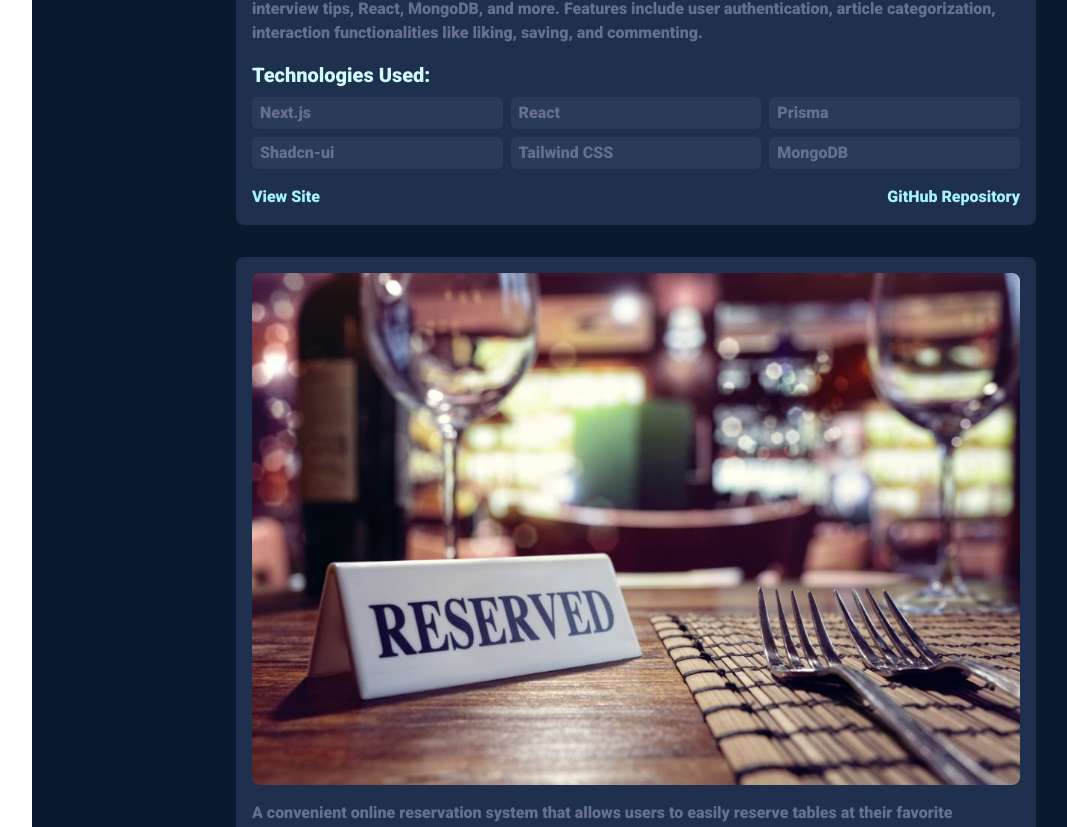
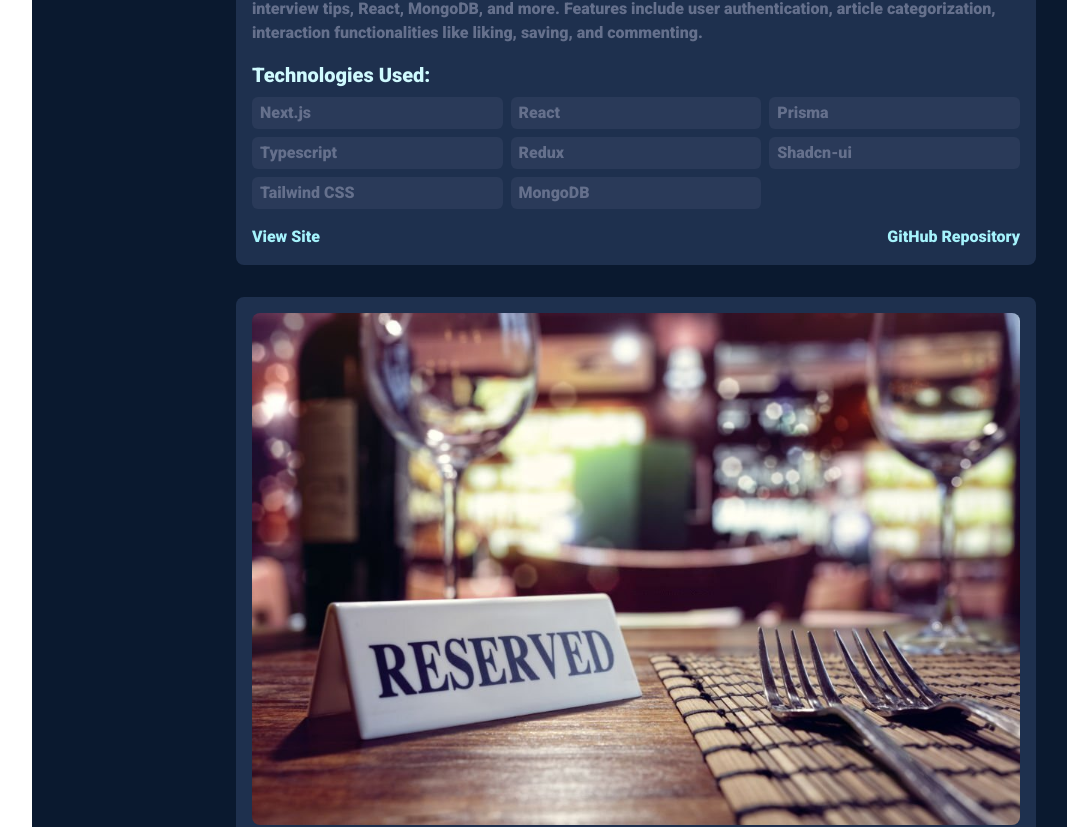
Before and after one commit to bettjesse/version2-portfolio, a Next.js app: page / in a window 1280 px wide. Shown: the part 2798-3625 px from the top of the page, without its empty margins (40-1107 px from the left). Built offline with nearby package versions, Linux system fonts and the light colour scheme.

Commit message:
Update page.tsx

```diff
--- a/app/(root)/page.tsx
+++ b/app/(root)/page.tsx
@@ -52,7 +52,7 @@ export default function Home() {
   name: 'Tech Blos',
   description: 'A dynamic tech-focused blogging platform enabling users to create, view, like, and save tech-related content. Users can post and explore articles covering diverse categories such as front-end development, interview tips, React, MongoDB, and more. Features include user authentication, article categorization, interaction functionalities like liking, saving, and commenting.',
   image: '/tech-blog-update.jpg',
-  technologies: ['Next.js', 'React', 'Prisma', 'Shadcn-ui' ,'Tailwind CSS', 'MongoDB'],
+  technologies: ['Next.js', 'React', 'Prisma', 'Typescript', 'Redux', 'Shadcn-ui' ,'Tailwind CSS', 'MongoDB'],
   liveLink: 'https://github.com/bettjesse/tech-blog',
   githubRepo: 'https://github.com/bettjesse/tech-blog',
 },
@@ -61,7 +61,7 @@ export default function Home() {
       name: 'Table Reservation System',
       description: 'A convenient online reservation system that allows users to easily reserve tables at their favorite restaurants. Developed using React, MongoDB, Express, and Node.js.',
       image: '/reservation.jpg',
-      technologies: ['React', 'MongoDB', 'Express', 'Node.js'],
+      technologies: ['React', 'MongoDB', 'Javascript', 'Redux', 'Express', 'Node.js'],
       liveLink: 'https://table-mate.onrender.com/',
       githubRepo: 'https://github.com/bettjesse/table-reservation',
     },
```
